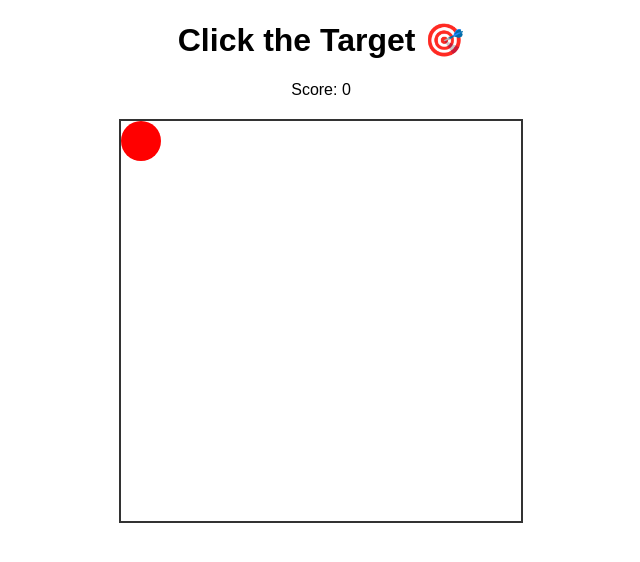
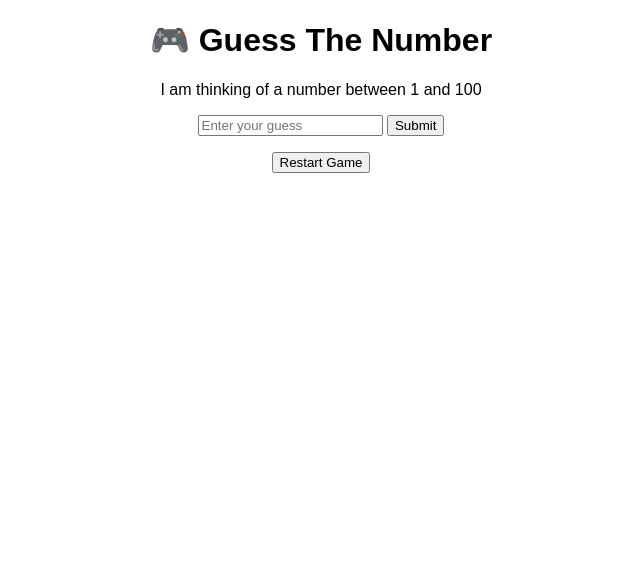
Before and after one commit to Akshay-Anand75/gamedeploy, a plain HTML site: page website/index.html in a window 1280 px wide. Shown: the whole page, without its empty margins (319-959 px from the left). Drawn offline with Linux system fonts and the light colour scheme.

Commit message:
Update index.html

```diff
--- a/website/index.html
+++ b/website/index.html
@@ -1,17 +1,22 @@
 <!DOCTYPE html>
 <html>
 <head>
-  <meta charset="UTF-8" />
-  <title>Click the Target</title>
-  <link rel="stylesheet" href="style.css" />
+    <title>Guess The Number</title>
+    <link rel="stylesheet" href="style.css">
 </head>
 <body>
-  <h1>Click the Target 🎯</h1>
-  <p>Score: <span id="score">0</span></p>
-  <div id="gameArea">
-    <div id="target"></div>
-  </div>
 
-  <script src="game.js"></script>
+    <div class="game-container">
+        <h1>🎮 Guess The Number</h1>
+        <p>I am thinking of a number between 1 and 100</p>
+
+        <input type="number" id="guessInput" placeholder="Enter your guess">
+        <button onclick="checkGuess()">Submit</button>
+
+        <p id="message"></p>
+        <button onclick="resetGame()">Restart Game</button>
+    </div>
+
+<script src="script.js"></script>
 </body>
 </html>
```
